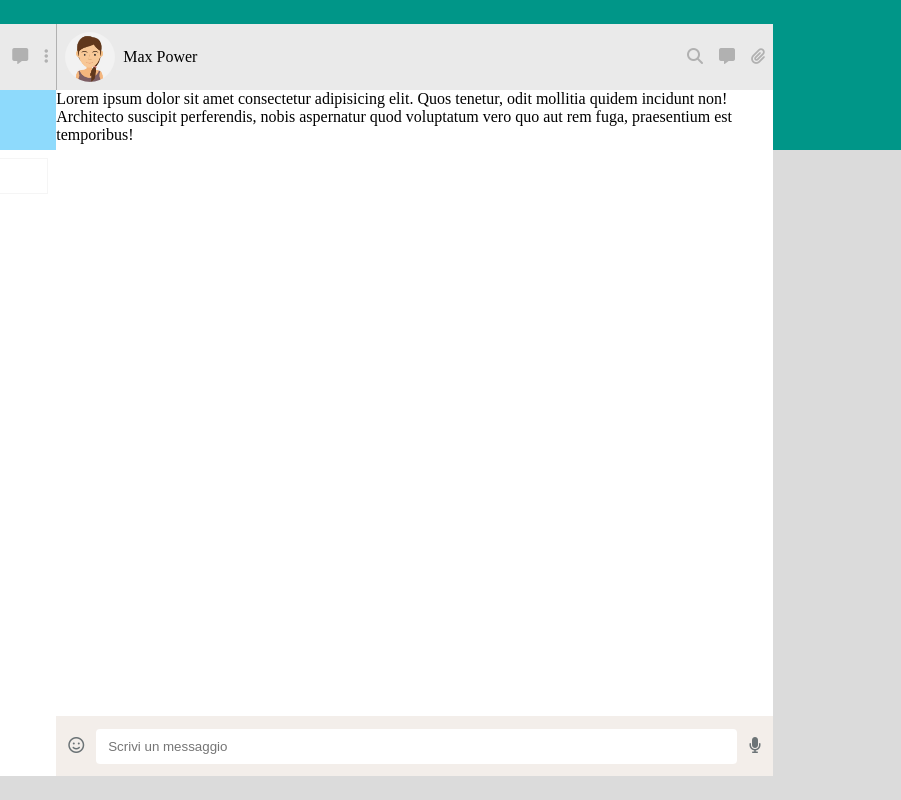
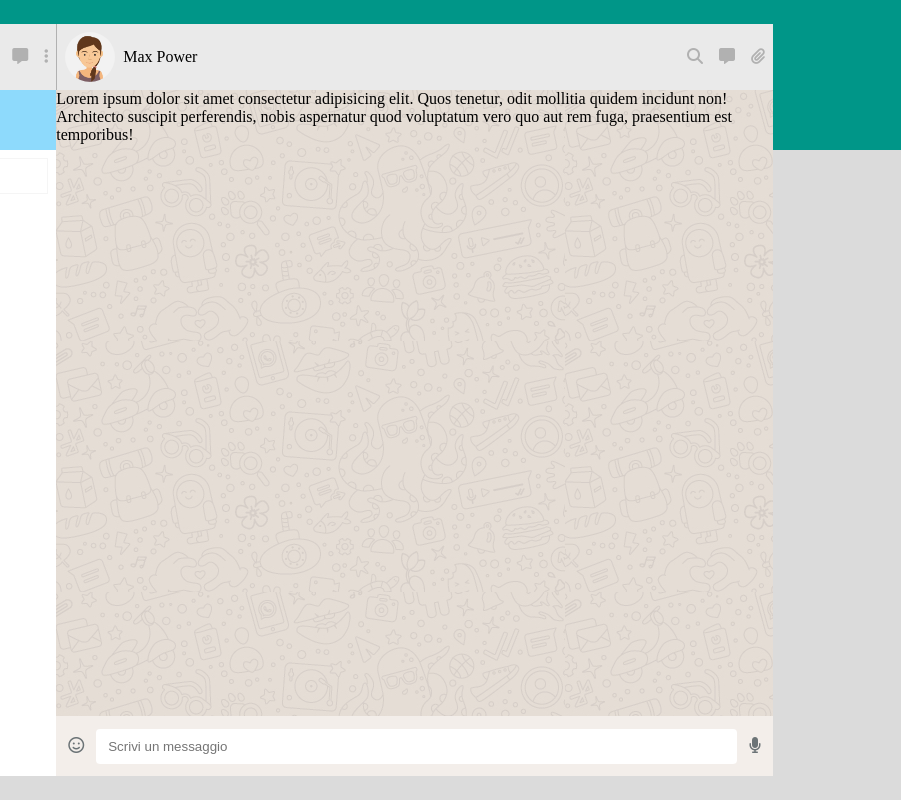
Before and after one commit to DanieleBegnis/vue-boolzapp, a plain HTML site: page index.html in a window 1280 px wide. Shown: the full height of the page, 379-1280 px from the left. Drawn offline with nearby package versions, Linux system fonts and the light colour scheme.

Commit message:
fix background img

```diff
--- a/css/style.css
+++ b/css/style.css
@@ -149,7 +149,7 @@ body {
     border-left: 1px solid #b1b1b1;
 }
 .homepage-main {
-    background-image: url('img/mine.jpg');
+    background-image: url(../img/mine.jpg);
     height: calc(100% - 126px);
     flex-grow: 1;
     overflow-y: auto;
```
